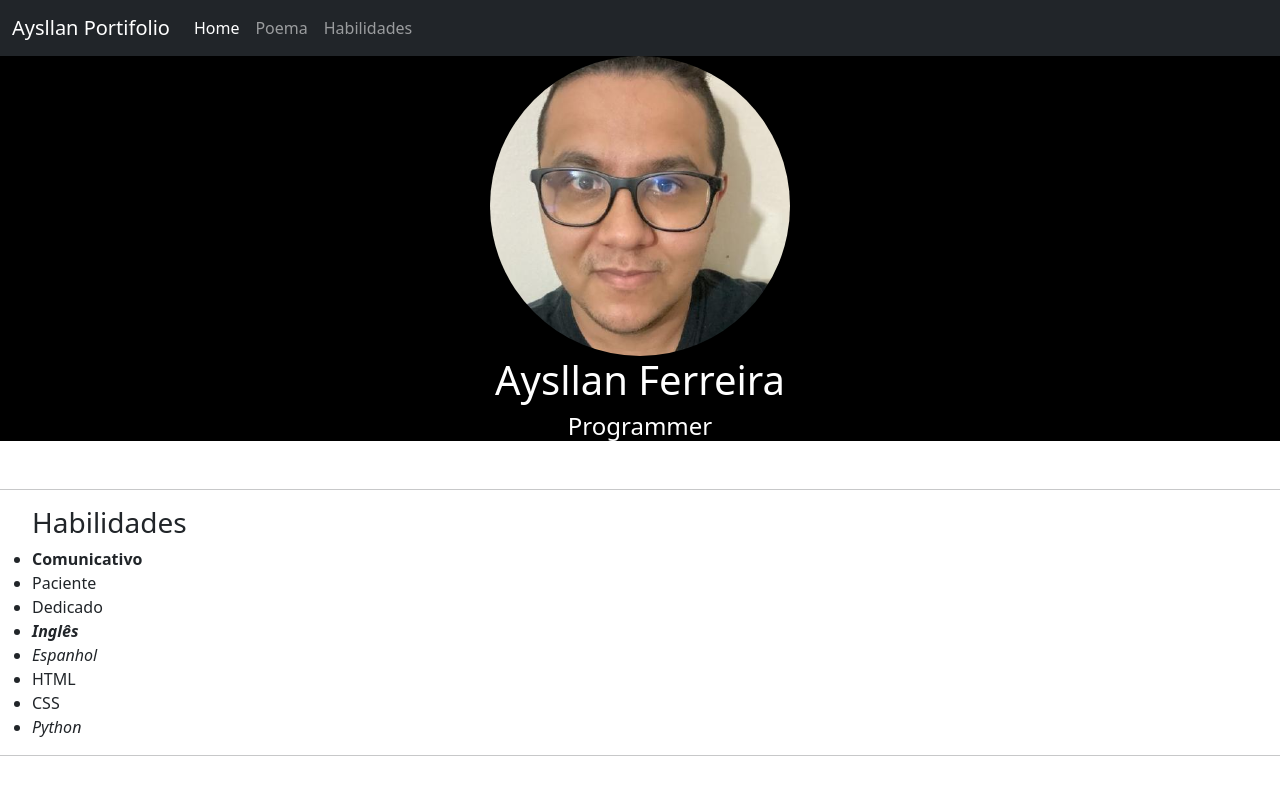
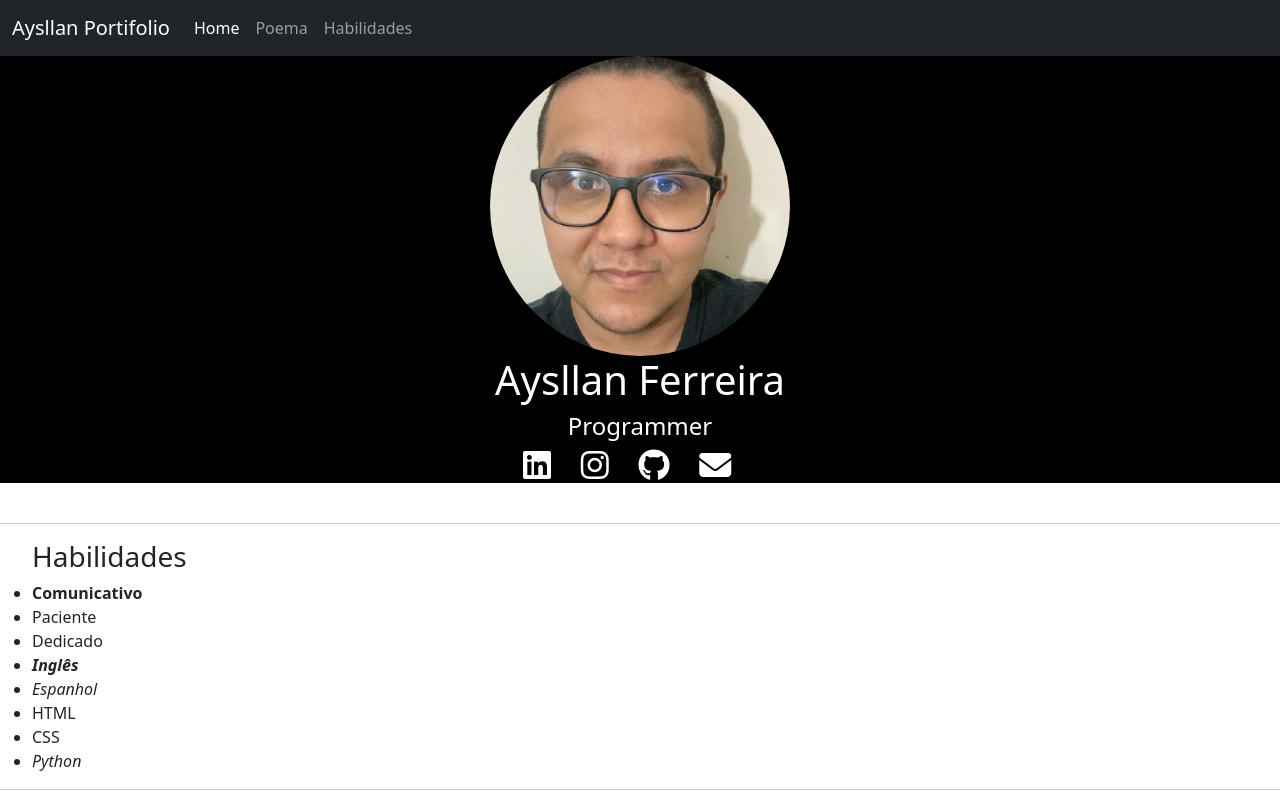
Before and after one commit to aysllanferreira/aysllanferreira.github.io, a plain HTML site: page index.html in a window 1280 px wide. Shown: the top 793 px of the page. Drawn offline with nearby package versions, Linux system fonts and the light colour scheme.

Commit message:
Redes sociais add

```diff
--- a/index.html
+++ b/index.html
@@ -49,6 +49,10 @@
           <img class="rounded-circle myimg" src="./images/aysllan.jpeg" alt="Foto do Aysllan">
           <h1>Aysllan Ferreira</h1>
           <h4>Programmer</h4>
+          <i class="fa-brands fa-linkedin fa-2x redeic"></i>
+          <i class="fa-brands fa-instagram fa-2x redeic"></i>
+          <i class="fa-brands fa-github fa-2x redeic"></i>
+          <i class="fa-solid fa-envelope fa-2x redeic"></i>
         </div>
   </section>
 
--- a/styles.css
+++ b/styles.css
@@ -7,3 +7,7 @@
 .myimg {
     width: 300px;
 }
+
+.redeic {
+    padding-right: 2%;
+}
```
